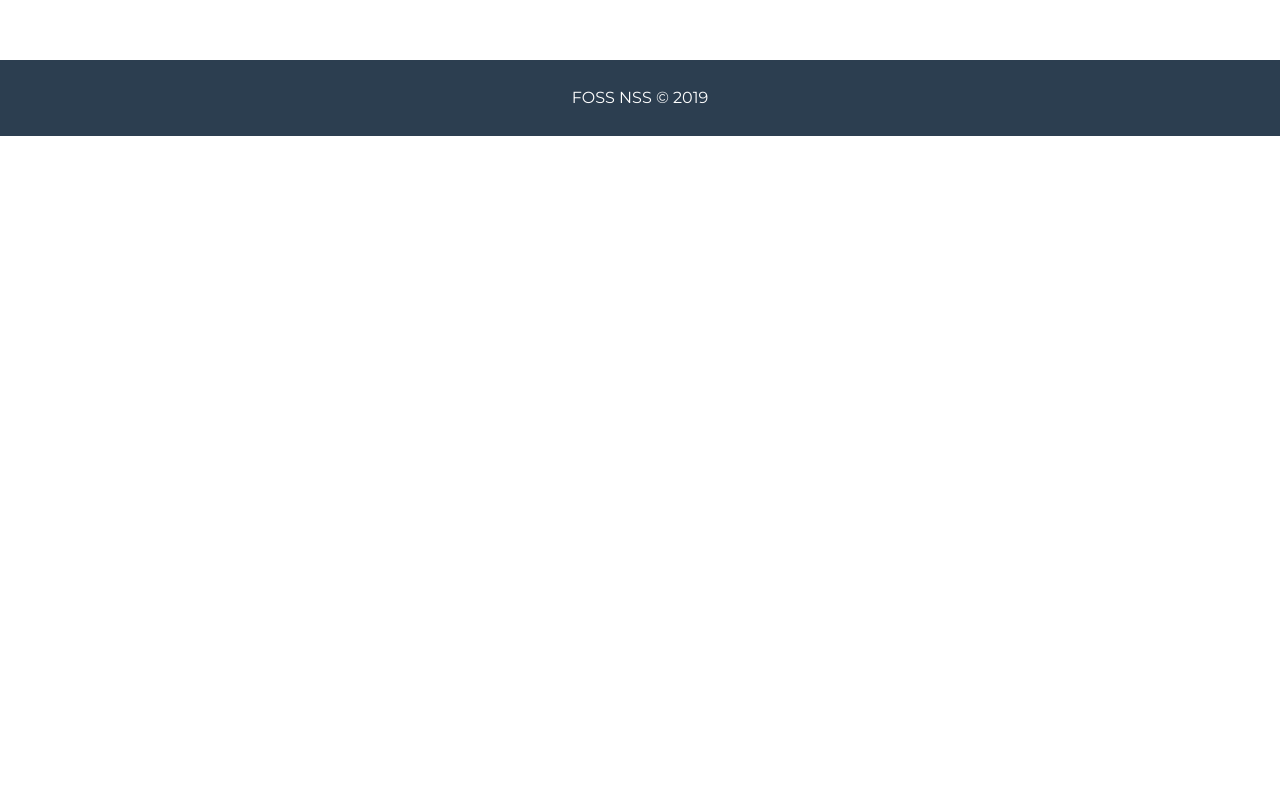
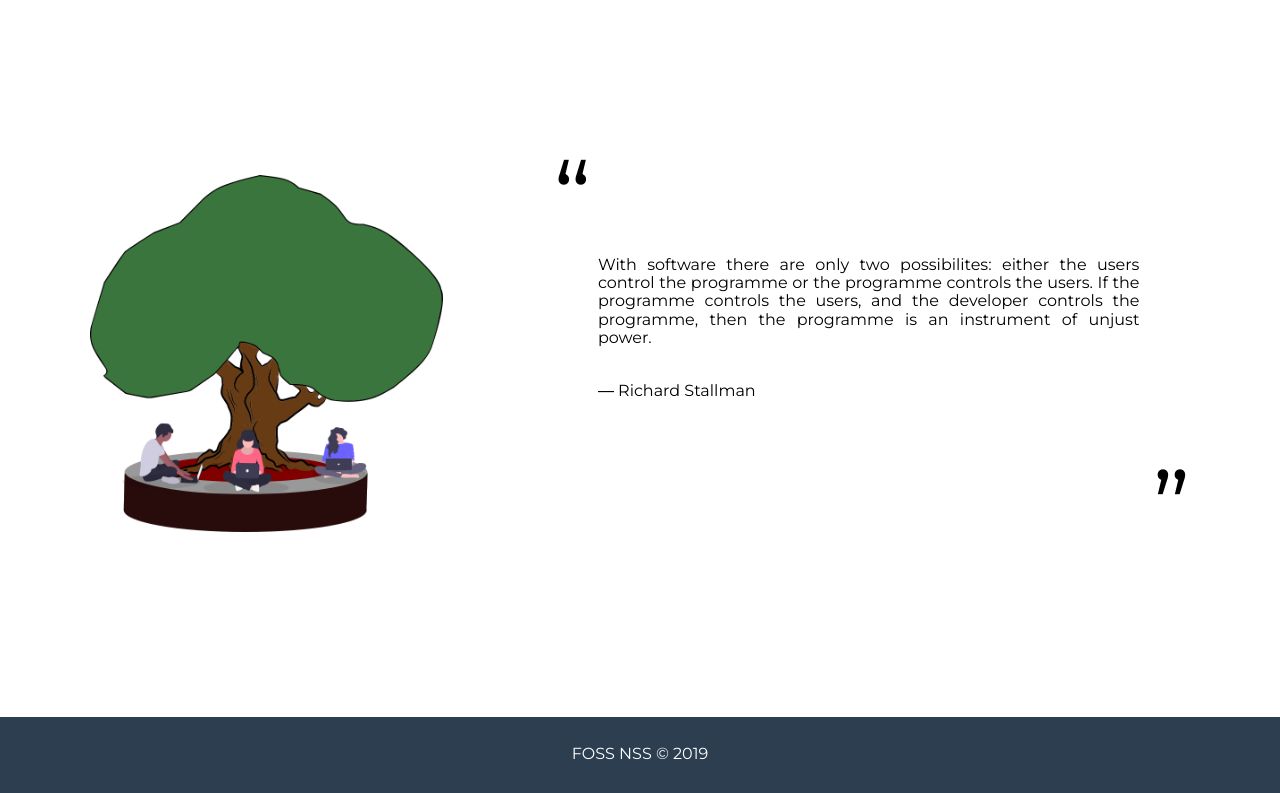
Before and after one commit to FOSSNSS/website, a Gatsby site: page / in a window 1280 px wide. Shown: the part 664-1457 px from the top of the page. Before the commit the page ends 800 px from the top, so only its background shows below. Built offline with nearby package versions, Linux system fonts and the light colour scheme; Gatsby itself is replaced by a stand-in of ours.

Commit message:
Added banyan tree image and quote

```diff
--- a/package.json
+++ b/package.json
@@ -18,6 +18,7 @@
     "gatsby-source-filesystem": "^2.1.35",
     "gatsby-transformer-remark": "^2.6.32",
     "gatsby-transformer-sharp": "^2.3.5",
+    "node-gyp": "^6.1.0",
     "node-sass": "^4.13.0",
     "prop-types": "^15.7.2",
     "react": "^16.11.0",
--- /dev/null
+++ b/src/components/tree-section.js
@@ -0,0 +1,33 @@
+import React from 'react';
+import { StaticQuery, graphql } from 'gatsby';
+import Img from 'gatsby-image';
+
+export default () => (
+    <StaticQuery
+        query={graphql`
+            query TreeLocQuery {
+                treeImgLoc: file(relativePath: { eq: "banyan.png" }) {
+                    childImageSharp {
+                        fluid(maxWidth: 1200) {
+                            ...GatsbyImageSharpFluid_tracedSVG
+                        }
+                    }
+                }
+            }
+        `}
+        render={data => (
+            <div className='treesect'>
+                <div className='treeimage'>
+                    <Img
+                        fluid={data.treeImgLoc.childImageSharp.fluid}
+                        className='treeimg'
+                    />
+                </div>
+                <div className='treetext'>
+					<span className ='treequote1'>&ldquo;</span><p className='treedesc'>With software there are only two possibilites: either the users control the programme or the programme controls the users. If the programme controls the users, and the developer controls the programme, then the programme is an instrument of unjust power.<br/><br/><p>― Richard Stallman</p></p><div className = 'treequote2'><div className = 'quotediv'></div><span className ='quote'>&rdquo;</span></div>
+
+                </div>
+            </div>
+        )}
+    />
+);
--- a/src/pages/index.js
+++ b/src/pages/index.js
@@ -5,6 +5,7 @@ import SEO from '../components/seo';
 import Header from '../components/header';
 import HeroSect from '../components/hero-section';
 import Footer from '../components/footer';
+import TreeSect from '../components/tree-section';
 
 const IndexPage = () => (
     <div className='mainbody'>
@@ -13,9 +14,10 @@ const IndexPage = () => (
 
         <HeroSect />
 
-		<div className="site-content">
+        <TreeSect />
 
-		</div>
+        <div className='site-content'>
+        </div>
         <Footer />
     </div>
 );
--- a/src/styles/components/_index.scss
+++ b/src/styles/components/_index.scss
@@ -1,3 +1,4 @@
 @import 'header';
 @import 'footer';
 @import 'hero';
+@import 'tree';
--- /dev/null
+++ b/src/styles/components/_tree.scss
@@ -0,0 +1,64 @@
+.treesect {
+    display: flex;
+    flex-direction: row;
+    justify-content: space-around;
+    align-items: center;
+    height: 70vh;
+    margin: 4% 7%;
+
+    .treeimage {
+        max-width: 100%;
+        width: 90vw;
+        height: auto;
+    }
+
+    .treetext {
+        margin-left: 10%;
+
+        .treequote1 {
+            // content: &rdquo;;
+            font-size: 100px;
+            // color: green;
+        }
+        .treequote2 {
+            display: flex;
+            flex-direction: row;
+            justify-content: end;
+            align-items: flex-end;
+
+            .quotediv {
+                width: 100%;
+            }
+
+            .quote {
+                font-size: 100px;
+                color: red($color: #000000);
+            }
+        }
+
+        .treedesc {
+            margin-top: 0;
+            margin-bottom: 8%;
+            margin-left: 7%;
+            width: 85%;
+            text-align: justify;
+        }
+    }
+}
+
+@media screen and (max-width: 768px) {
+    .treesect {
+        flex-wrap: wrap;
+        height: 100vh;
+
+        margin-top: 15%;
+        .treeimage {
+            margin-top: 20px;
+        }
+        .treetext {
+            h1 {
+                font-weight: 100;
+            }
+        }
+    }
+}
```
Also changed, not shown: src/images/banyan.png (added), 1 other file.
